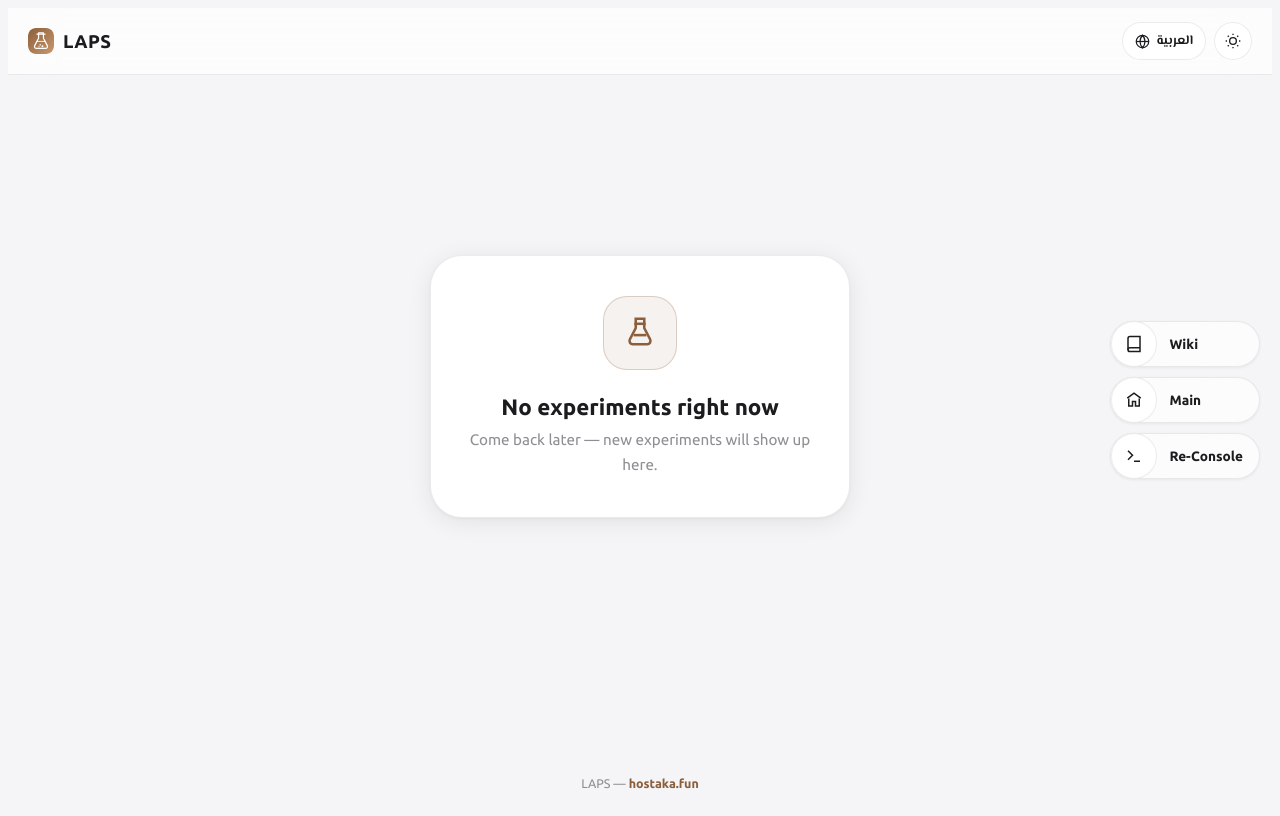
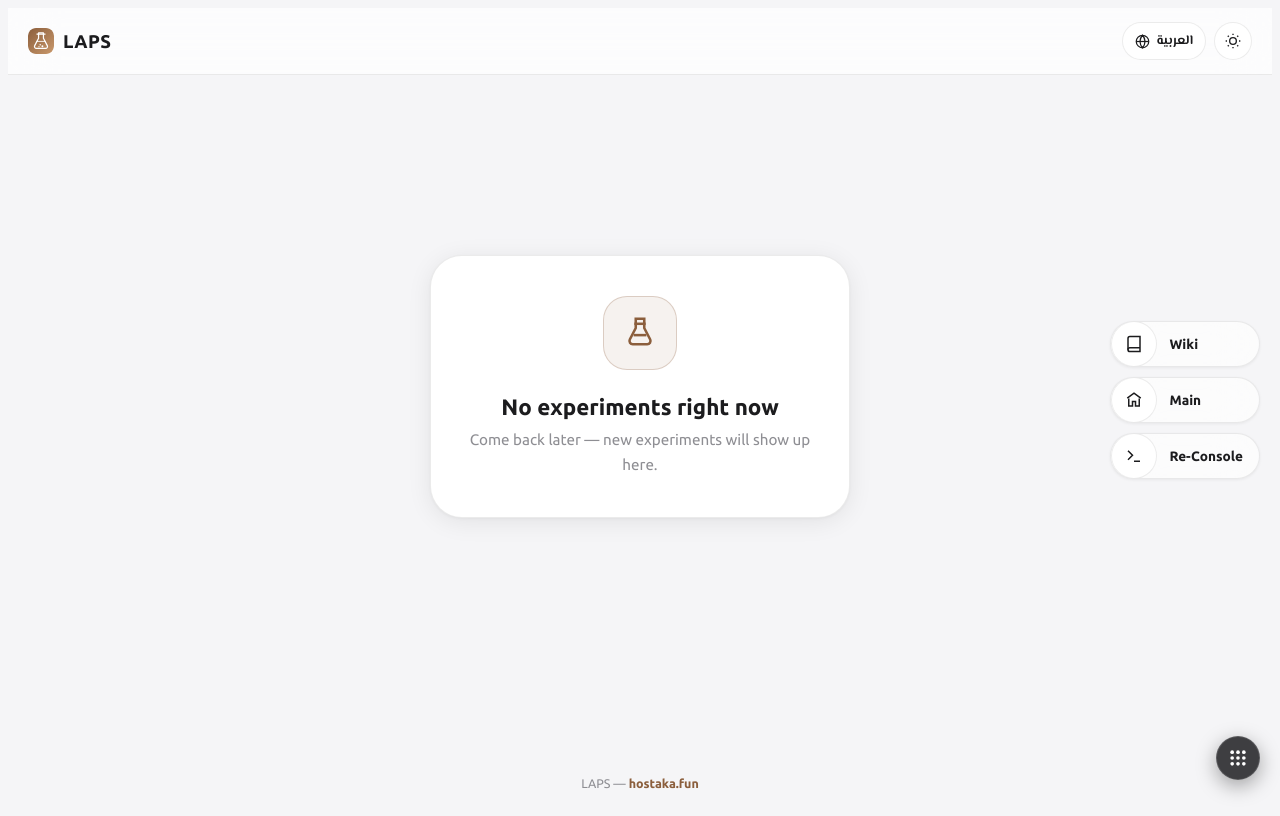
Before and after one commit to Misha-Chan/laps, a website: page public/index.html in a window 1280 px wide. Drawn offline with Linux system fonts and the light colour scheme; no server answers.

Commit message:
Add files via upload

```diff
--- /dev/null
+++ b/public/ecosystem-switcher.js
@@ -0,0 +1,125 @@
+// ============================================================
+// ecosystem-switcher.js — floating "switch service" button + panel,
+// shared identically across every Hostaka Ecosystem subdomain so
+// people can jump between services without typing a new URL (same
+// idea as Google's app-switcher grid). Fully self-contained: injects
+// its own styles/markup, so it works the same on every page layout
+// across every repo without depending on that page's own CSS classes.
+// ============================================================
+(function () {
+  var CURRENT_HOST = window.location.hostname;
+
+  var SERVICES = [
+    { key: 'hostaka',    name: 'Hostaka',      url: 'https://hostaka.fun/',              icon: '/icon/hostaka-icon.png' },
+    { key: 'orbithub',   name: 'Orbithub',     url: 'https://orbithub.hostaka.fun/',     icon: '/icon/orbithub-icon.png' },
+    { key: 'aethercast', name: 'aethercast',   url: 'https://aethercast.hostaka.fun/',   icon: '/icon/aethercast-icon.png' },
+    { key: 'apps',       name: 'Hostaka Apps', url: 'https://apps.hostaka.fun/',         icon: '/icon/apps-icon.png' },
+    { key: 'wiki',       name: 'Wiki',         url: 'https://wiki.hostaka.fun/',         icon: '/icon/wiki-icon.png' },
+    { key: 'laps',       name: 'Laps',         url: 'https://laps.hostaka.fun/',         icon: '/icon/laps-icon.png' },
+    { key: 'console',    name: 'Console',      url: 'https://console.hostaka.fun/',      icon: '/icon/console-icon.png' },
+    { key: 'olympus',    name: 'Olympus',      url: 'https://olympus.hostaka.fun/',      icon: '/icon/olympus-icon.png' }
+  ];
+
+  function isCurrent(svc) {
+    try { return CURRENT_HOST === new URL(svc.url).hostname; } catch (e) { return false; }
+  }
+
+  function injectStyles() {
+    var css = `
+#ecoSwitchBtn{position:fixed;bottom:20px;inset-inline-end:20px;z-index:99998;width:44px;height:44px;
+  border-radius:50%;border:1px solid rgba(255,255,255,0.14);background:rgba(30,30,34,0.85);
+  backdrop-filter:blur(8px);-webkit-backdrop-filter:blur(8px);display:flex;align-items:center;
+  justify-content:center;cursor:pointer;transition:transform .15s ease,background .15s ease;padding:0;
+  box-shadow:0 6px 20px rgba(0,0,0,0.35);}
+#ecoSwitchBtn:hover{transform:scale(1.06);background:rgba(45,45,50,0.92);}
+#ecoSwitchBtn:active{transform:scale(0.94);}
+#ecoSwitchBtn svg{width:20px;height:20px;color:#fff;}
+#ecoSwitchPanel{position:fixed;bottom:72px;inset-inline-end:20px;z-index:99999;width:300px;
+  background:rgba(24,24,28,0.98);border:1px solid rgba(255,255,255,0.1);border-radius:16px;
+  box-shadow:0 14px 40px rgba(0,0,0,0.45);padding:14px;display:none;grid-template-columns:repeat(4,1fr);
+  gap:10px;font-family:system-ui,-apple-system,"Segoe UI",Roboto,sans-serif;}
+#ecoSwitchPanel.show{display:grid;}
+#ecoSwitchPanel a{display:flex;flex-direction:column;align-items:center;gap:6px;text-decoration:none;
+  padding:8px 4px;border-radius:10px;transition:background .12s ease;}
+#ecoSwitchPanel a:hover{background:rgba(255,255,255,0.06);}
+#ecoSwitchPanel a img{width:44px;height:44px;border-radius:12px;object-fit:cover;display:block;}
+#ecoSwitchPanel a.current img{outline:2px solid #6ea8ff;outline-offset:2px;}
+#ecoSwitchPanel a span{font-size:11px;color:#eaeaef;text-align:center;line-height:1.2;
+  max-width:64px;overflow:hidden;text-overflow:ellipsis;white-space:nowrap;}
+#ecoSwitchOverlay{position:fixed;inset:0;z-index:99997;display:none;}
+#ecoSwitchOverlay.show{display:block;}
+@media (max-width:480px){
+  #ecoSwitchPanel{width:260px;inset-inline-end:14px;bottom:66px;grid-template-columns:repeat(3,1fr);}
+  #ecoSwitchBtn{inset-inline-end:14px;bottom:16px;width:40px;height:40px;}
+}
+`;
+    var style = document.createElement('style');
+    style.id = 'ecoSwitchStyle';
+    style.textContent = css;
+    document.head.appendChild(style);
+  }
+
+  function buildPanel() {
+    var panel = document.createElement('div');
+    panel.id = 'ecoSwitchPanel';
+    SERVICES.forEach(function (svc) {
+      var a = document.createElement('a');
+      a.href = svc.url;
+      if (isCurrent(svc)) a.className = 'current';
+      var img = document.createElement('img');
+      img.src = svc.icon;
+      img.alt = svc.name;
+      img.loading = 'lazy';
+      var span = document.createElement('span');
+      span.textContent = svc.name;
+      a.appendChild(img);
+      a.appendChild(span);
+      panel.appendChild(a);
+    });
+    return panel;
+  }
+
+  function init() {
+    if (document.getElementById('ecoSwitchBtn')) return; // تفادي التكرار لو انحقن السكربت أكثر من مرة
+    injectStyles();
+
+    var overlay = document.createElement('div');
+    overlay.id = 'ecoSwitchOverlay';
+
+    var btn = document.createElement('button');
+    btn.id = 'ecoSwitchBtn';
+    btn.type = 'button';
+    btn.title = 'Hostaka Ecosystem';
+    btn.setAttribute('aria-label', 'Switch between Hostaka Ecosystem services');
+    btn.innerHTML = '<svg viewBox="0 0 24 24" fill="currentColor">' +
+      '<circle cx="5" cy="5" r="2.2"/><circle cx="12" cy="5" r="2.2"/><circle cx="19" cy="5" r="2.2"/>' +
+      '<circle cx="5" cy="12" r="2.2"/><circle cx="12" cy="12" r="2.2"/><circle cx="19" cy="12" r="2.2"/>' +
+      '<circle cx="5" cy="19" r="2.2"/><circle cx="12" cy="19" r="2.2"/><circle cx="19" cy="19" r="2.2"/>' +
+      '</svg>';
+
+    var panel = buildPanel();
+
+    function close() {
+      panel.classList.remove('show');
+      overlay.classList.remove('show');
+    }
+    function toggle() {
+      var open = panel.classList.toggle('show');
+      overlay.classList.toggle('show', open);
+    }
+
+    btn.addEventListener('click', function (e) { e.stopPropagation(); toggle(); });
+    overlay.addEventListener('click', close);
+    document.addEventListener('keydown', function (e) { if (e.key === 'Escape') close(); });
+
+    document.body.appendChild(overlay);
+    document.body.appendChild(btn);
+    document.body.appendChild(panel);
+  }
+
+  if (document.readyState === 'loading') {
+    document.addEventListener('DOMContentLoaded', init);
+  } else {
+    init();
+  }
+})();
--- a/public/index.html
+++ b/public/index.html
@@ -16,6 +16,7 @@
 <script src="/i18n.js"></script>
 <script src="/emoji.js" defer></script>
 <script src="/protect.js" defer></script>
+<script src="/ecosystem-switcher.js" defer></script>
 </head>
 <body class="page-laps">
 
```
